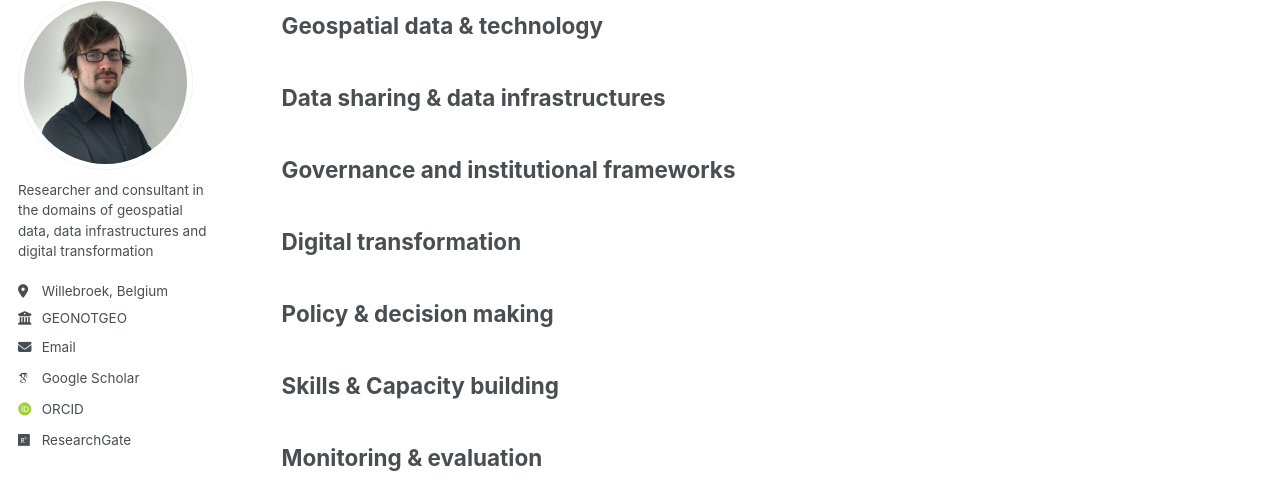
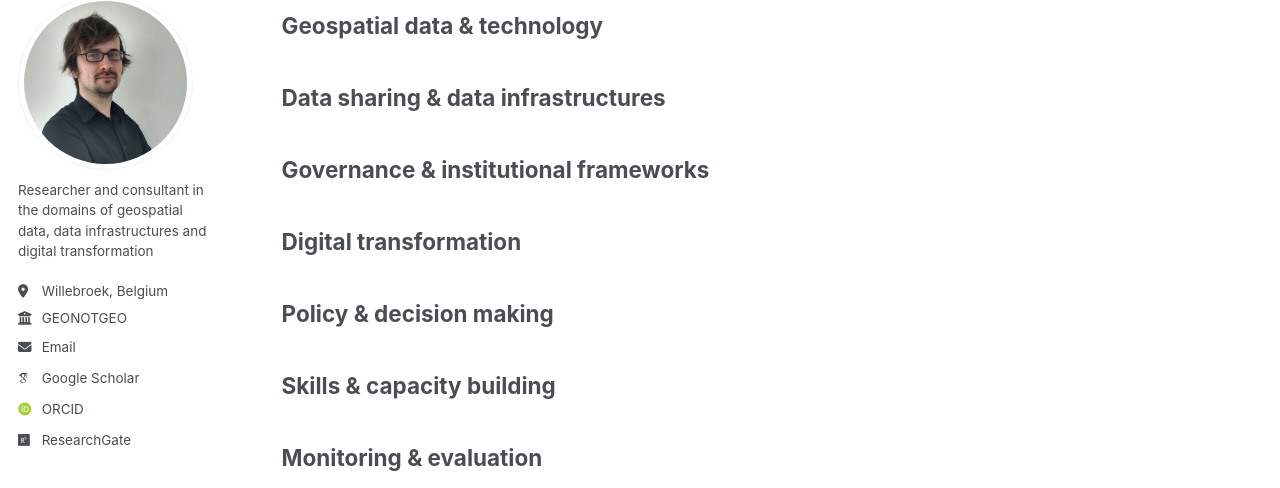
Before and after one commit to GVancauwenberghe/gvancauwenberghe.github.io, a Jekyll site: the page built from _pages/expert.md, in a window 1280 px wide and 900 px high, scrolled down 788 px. Shown: the part 104-592 px from the top of the window. Built offline with Jekyll 4.4.1, drawn with Linux system fonts in a browser that asks for light colours; some web fonts are replaced.

Commit message:
Update expert.md

```diff
--- a/_pages/expert.md
+++ b/_pages/expert.md
@@ -17,14 +17,14 @@ My professional expertise can be summarised in **eight key areas**, which includ
 ## Data sharing & data infrastructures
 
 
-## Governance and institutional frameworks
+## Governance & institutional frameworks
 
 
 ## Digital transformation
 
 ## Policy & decision making
 
-## Skills & Capacity building
+## Skills & capacity building
 
 ## Monitoring & evaluation
 
```
